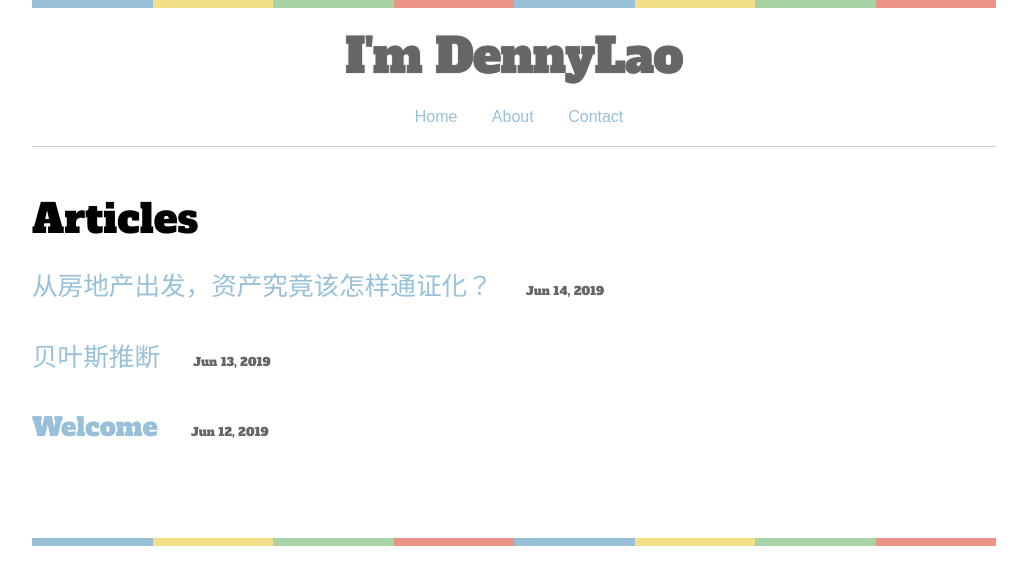
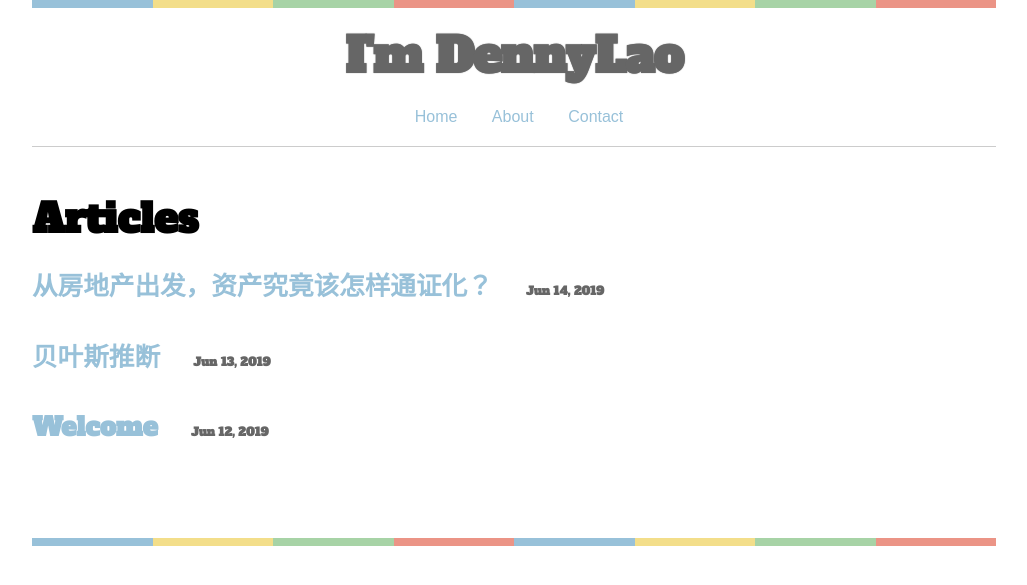
Before and after one commit to szdenny/szdenny.github.io, a Jekyll site: the page built from index.html, in a window 1280 px wide. Shown: the top 585 px of the page, without its empty margins (126-1153 px from the left). Built offline with Jekyll 4.4.1, drawn with Linux system fonts in a browser that asks for light colours; some web fonts are replaced; the list of posts is cut into pages by our own code.

Commit message:
Update main.scss

```diff
--- a/css/main.scss
+++ b/css/main.scss
@@ -10,7 +10,7 @@ $base-font-family: -apple-system,system-ui,BlinkMacSystemFont,"Segoe UI",Roboto,
 $base-font-size:   16px;
 $title-font-size: {{site.title-font-size}};
 
-$base-font-weight: 400;
+$base-font-weight: 700;
 $small-font-size:  $base-font-size * 0.875;
 $base-line-height: 1.6;
 
```
